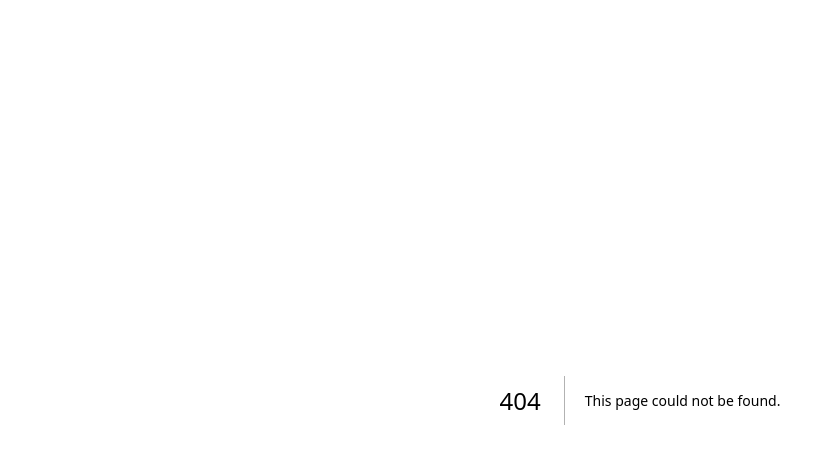
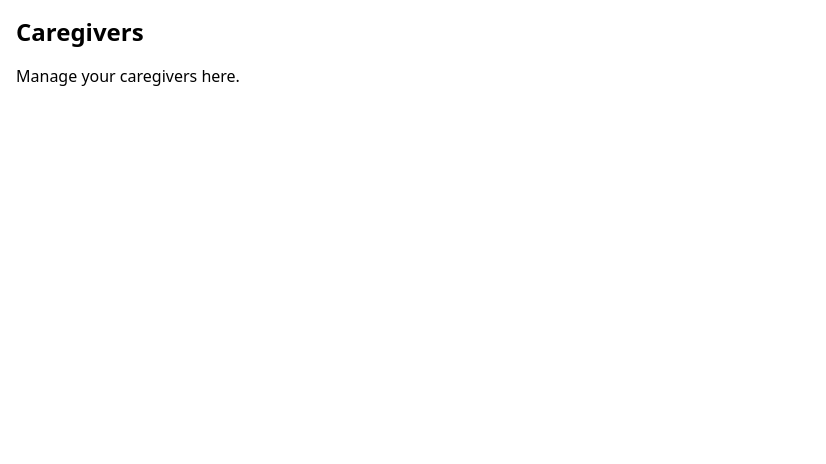
Before and after one commit to Padout/unifiedcare-mvp, a Next.js app: page /caregivers in a window 1280 px wide. Before the commit this address had no page. Shown: the top 464 px of the page, without its empty margins (0-826 px from the left). Built offline with nearby package versions, Linux system fonts and the light colour scheme.

Commit message:
Add caregivers page

```diff
--- /dev/null
+++ b/pages/caregivers.tsx
@@ -0,0 +1,12 @@
+import type { NextPage } from 'next';
+
+const Caregivers: NextPage = () => {
+  return (
+    <div className="p-4">
+      <h1 className="text-2xl font-bold mb-4">Caregivers</h1>
+      <p>Manage your caregivers here.</p>
+    </div>
+  );
+};
+
+export default Caregivers;
```
